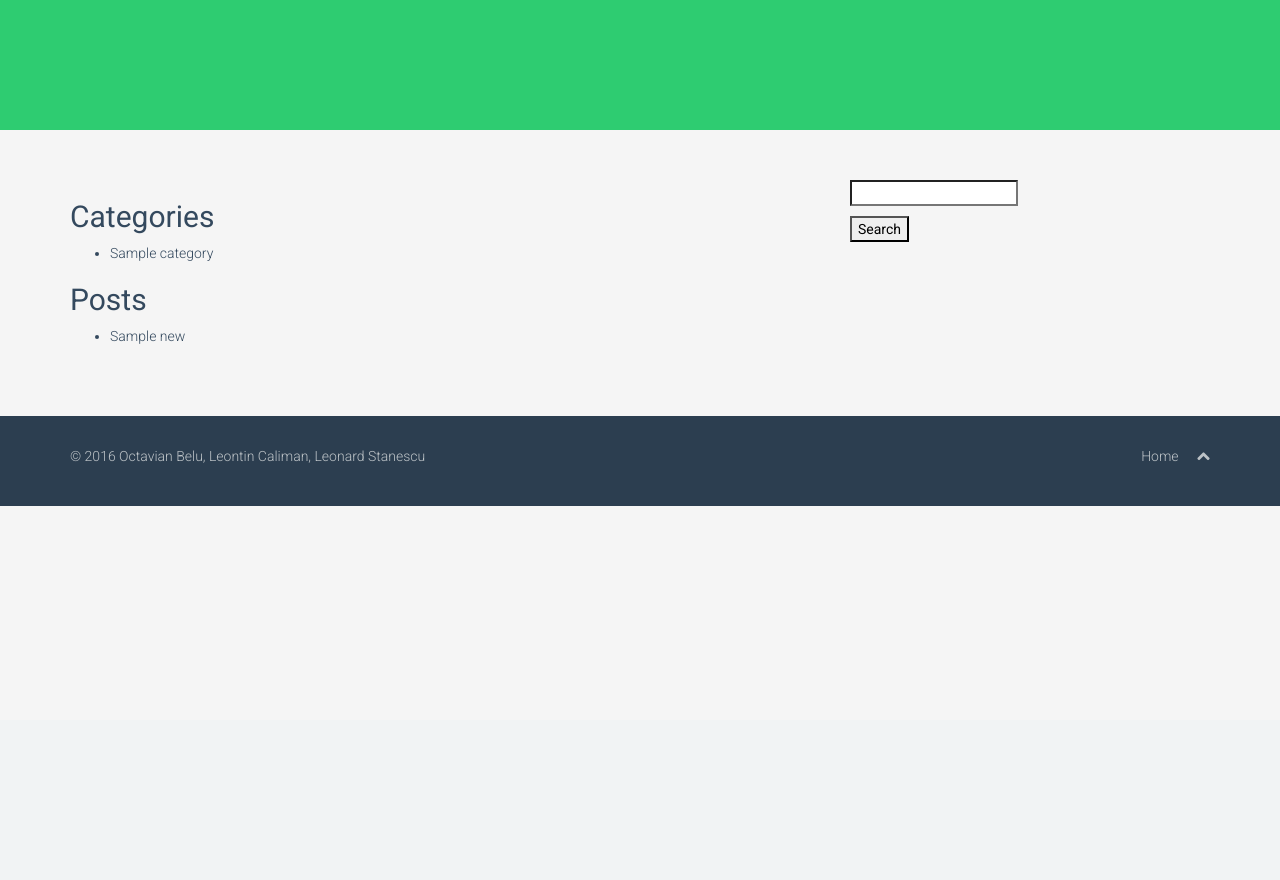
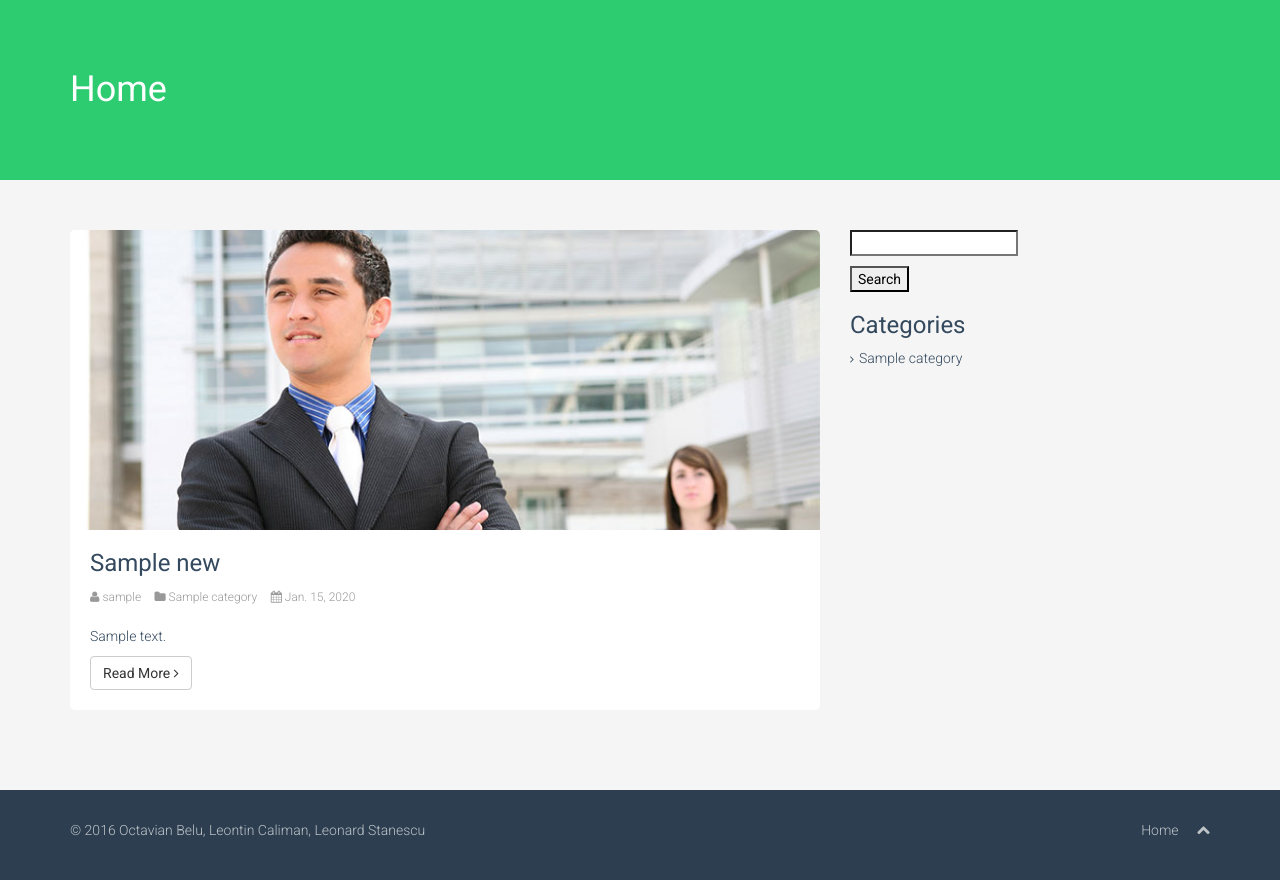
Before and after one commit to awpcourse/hihi-news-portal, a Django app: page / in a window 1280 px wide. Shown: the part 80-960 px from the top of the page. Before the commit the page ends 586 px from the top, so only its background shows below. Run offline with Django 3.2, Linux system fonts and the light colour scheme; tables that the repository leaves empty hold one stand-in row (values such as "Sample post"); parts of the project's set-up code (start-up, migrations or seed data) failed here and were passed over.

Commit message:
Added author to news model and modified the templates

```diff
--- a/news_portal/models.py
+++ b/news_portal/models.py
@@ -1,5 +1,7 @@
 from django.db import models
 from django.contrib.auth.models import User
+from django.contrib import admin
+
 
 
 class News(models.Model):
@@ -8,6 +10,7 @@ class News(models.Model):
     body = models.TextField()
     posted = models.DateField(db_index=True, auto_now_add=True)
     category = models.ForeignKey('Category')
+    author = models.ForeignKey(User, editable=False)
 
     class Meta:
         ordering = ['-posted']
@@ -19,6 +22,11 @@ class News(models.Model):
     @models.permalink
     def get_absolute_url(self):
         return ('news_details', None, { 'slug': self.slug })
+
+class NewsAdmin(admin.ModelAdmin):
+    def save_model(self, request, obj, form, change):
+        obj.author = request.user
+        obj.save()
 
 class Category(models.Model):
     title = models.CharField(max_length=100, db_index=True)
--- a/news_portal/templates/index.html
+++ b/news_portal/templates/index.html
@@ -1,37 +1,32 @@
 {% extends 'base.html' %}
-{% block title %}Welcome to my blog{% endblock %}
+{% load staticfiles %}
+{% block title %}HiHi News portal{% endblock %}
+{% block content_title %}Home{% endblock %}
 
 {% block content %}
     <div class="col-sm-8">
-        <div class="row">
-            <div class="col-xs-12">
-                <h2>Categories</h2>
-                {% if categories %}
-                    <ul>
-                    {% for category in categories %}
-                        <li><a href="{{ category.get_absolute_url }}">{{ category.title }}</a></li>
-                    {% endfor %}
-                    </ul>
-                {% else %}
-                    <p>There are no posts.</p>
-                {% endif %}
-            </div>
-
-            <div class="col-xs-12">
-                <h2>Posts</h2>
-                {% if posts %}
-                    <ul>
-                    {% for post in posts %}
-                        <li><a href="{{ post.get_absolute_url }}">{{ post.title }}</a></li>
-                    {% endfor %}
-                    </ul>
-                {% else %}
-                    <p>There are no posts.</p>
-                {% endif %}
-            </div>
-        </div>
+        {% if posts %}
+            <div class="blog">
+                {% for post in posts %}
+                    <div class="blog-item">
+                        <img class="img-responsive img-blog" src="{% static 'images/blog/blog1.jpg' %}" width="100%" alt="" />
+                        <div class="blog-content">
+                            <a href="{{ post.get_absolute_url }}"><h3>{{ post.title }}</h3></a>
+                            <div class="entry-meta">
+                                <span><i class="icon-user"></i> <a href="#">{{ post.author }}</a></span>
+                                <span><i class="icon-folder-close"></i> <a href="#">{{ post.category }}</a></span>
+                                <span><i class="icon-calendar"></i> {{ post.posted }}</span>
+                            </div>
+                            <p>{{ post.body }}</p>
+                            <a class="btn btn-default" href="{{ post.get_absolute_url }}">Read More <i class="icon-angle-right"></i></a>
+                        </div>
+                    </div><!--/.blog-item-->
+                {% endfor %}
+            </div><!--/.blog-->
+        {% else %}
+            <p>There are no news.</p>
+        {% endif %}
     </div>
-
 {% endblock %}
 
 {% block sidebar %}
@@ -41,5 +36,18 @@
             {{ search_form.as_p }}
             <button type="submit">Search</button>
         </form>
+
+        <div class="widget categories">
+            <h3>Categories</h3>
+            {% if categories %}
+                <ul class="arrow">
+                {% for category in categories %}
+                    <li><a href="{{ category.get_absolute_url }}">{{ category.title }}</a></li>
+                {% endfor %}
+                </ul>
+            {% else %}
+                <p>There are no categories.</p>
+            {% endif %}
+        </div><!--/.categories-->
     </div>
 {% endblock %}
--- a/news_portal/views.py
+++ b/news_portal/views.py
@@ -31,8 +31,11 @@ def index(request):
 
 def view_category(request, slug):
     category = get_object_or_404(Category, slug=slug)
+    search_form = SearchForm()
     context = {
+        'search_form': search_form,
         'category': category,
+        'categories': Category.objects.all(),
         'posts': News.objects.filter(category=category)
     }
     return render(request, 'view_category.html', context)
@@ -46,6 +49,7 @@ def news_details(request, slug):
         context = {
             'search_form': search_form,
             'category': category,
+            'categories': Category.objects.all(),
             'post': news_item,
             'form': form,
         }
```
Also changed, not shown: news_portal/templates/view_category.html (+43 -7 lines), news_portal/templates/view_post.html (+15 -2 lines), news_portal/migrations/0004_news_author.py (added).
